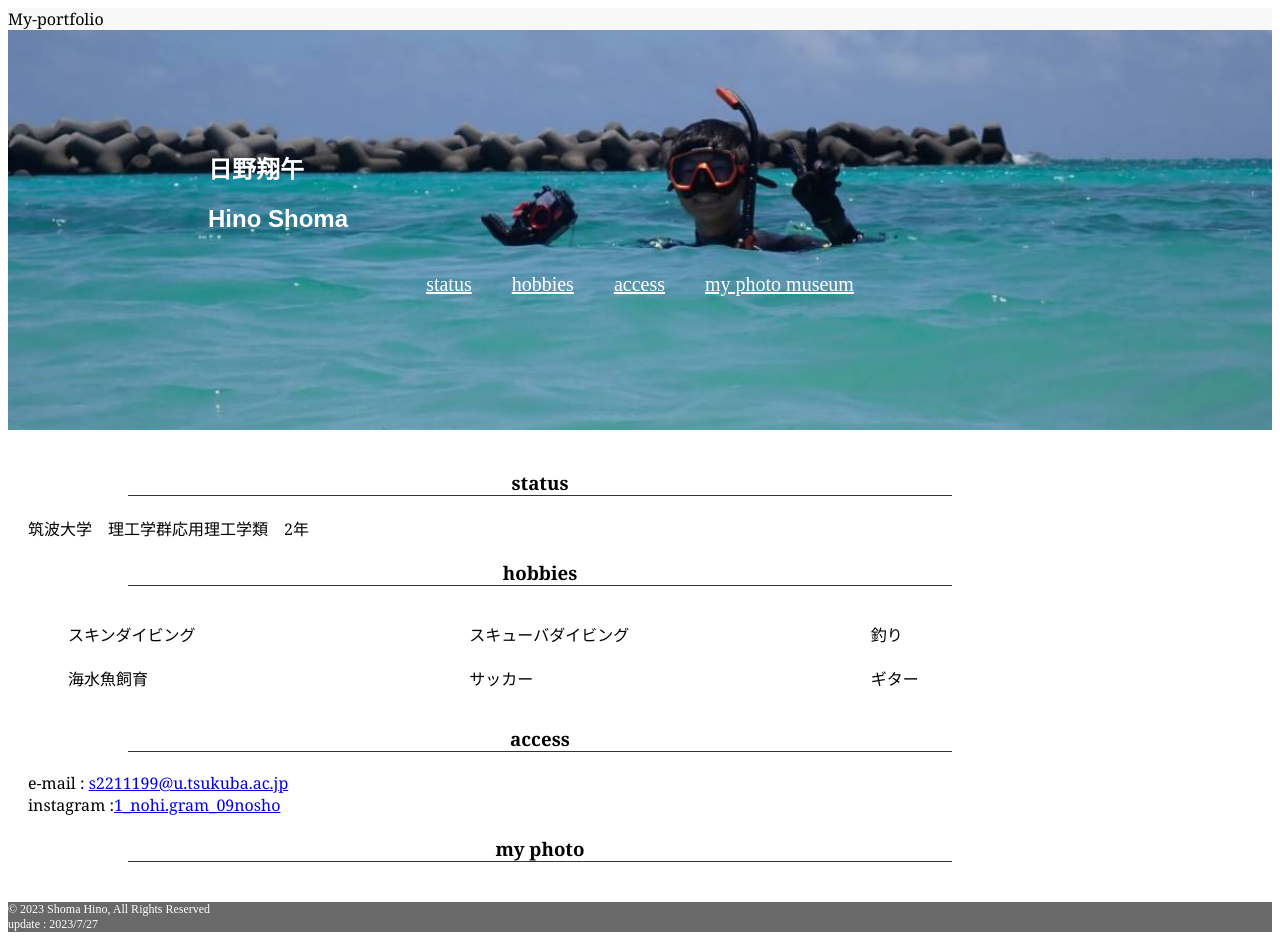
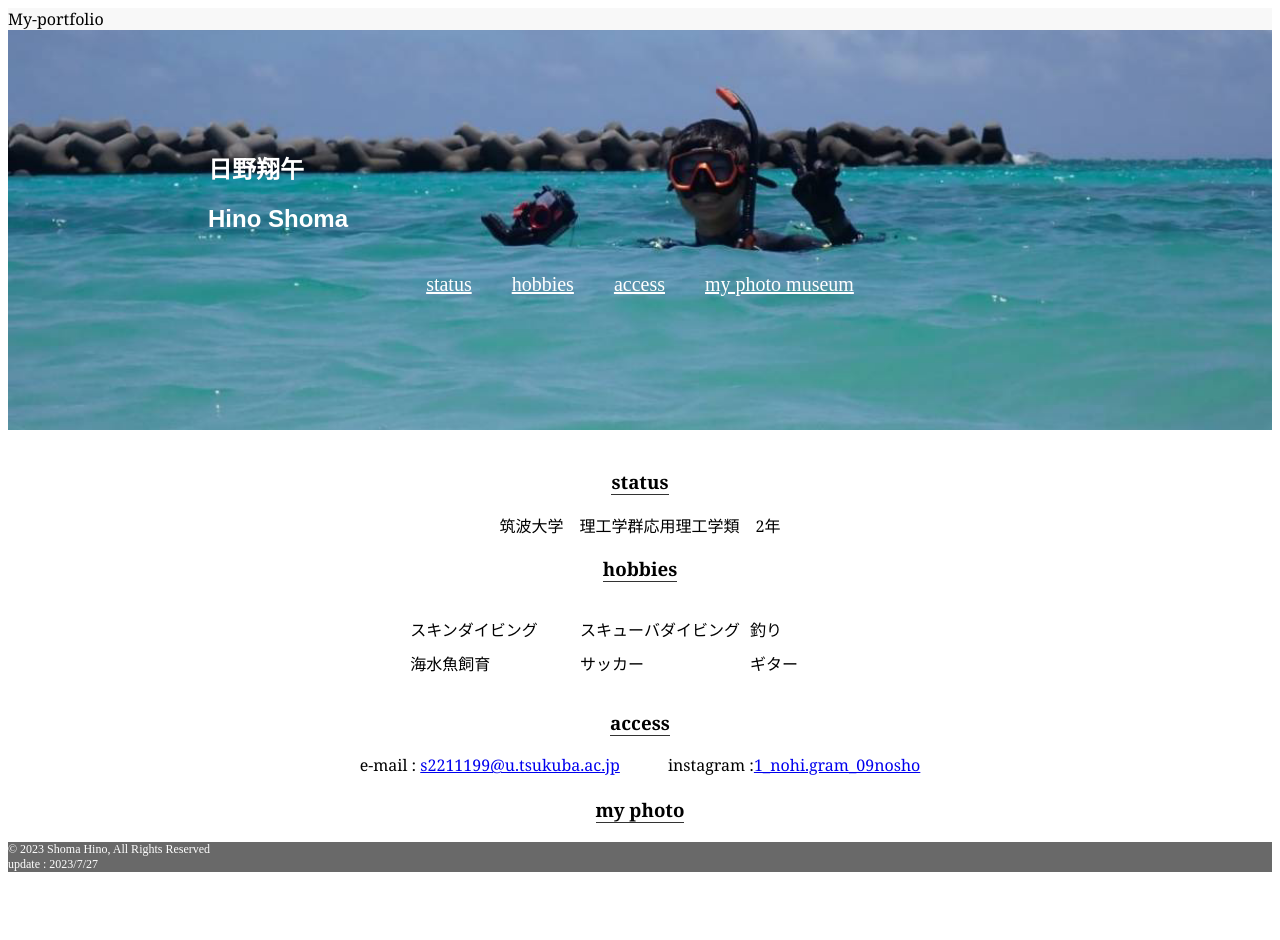
Before and after one commit to ShomaHino/my-portfolio, a plain HTML site: page index.html in a window 1280 px wide. After the commit the page ends 880 px from the top, so only its background shows below. Drawn offline with nearby package versions, Linux system fonts and the light colour scheme.

Commit message:
ポートフォリオサイトの開発を進めました

```diff
--- a/index.html
+++ b/index.html
@@ -36,9 +36,14 @@
     <!--メインコンテンツ-->
     <section class="content">
       <div class="content-container">
+        <div class="area-container">
           <h3 class="area" id="area1">status</h3>
-        <div>筑波大学　理工学群応用理工学類　2年</div>
+        </div>
+        <div id="status-item">筑波大学　理工学群応用理工学類　2年</div>
+        <div class="area-container">
           <h3 class="area" id="area2">hobbies</h3>
+        </div>
+        <div class="area-container">
           <ul class="hobby-container">
             <li class="hobby-item">スキンダイビング</li>
             <li class="hobby-item">スキューバダイビング</li>
@@ -47,7 +52,11 @@
             <li class="hobby-item">サッカー</li>
             <li class="hobby-item">ギター</li>
           </ul>
+        </div>
+        <div class="area-container">
           <h3 class="area" id="area3">access</h3>
+        </div>
+        <div class="area-container">
           <span
             >e-mail :
             <a href="mailto:s2211199@u.tsukuba.ac.jp"
@@ -60,8 +69,11 @@
               >1_nohi.gram_09nosho</a
             ></span
           >
+        </div>
+        <div class="area-container">
           <h3 class="area" id="area4">my photo</h3>
-        <!--スペースで改行されてる  -->
+        </div>
+        <!--スペースで改行されてる  hottoitaranaotta -->
       </div>
     </section>
     <script src="main.js"></script>
--- a/style.css
+++ b/style.css
@@ -49,7 +49,7 @@ li {
 }
 
 .content {
-  margin: 20px;
+  margin-top: 20px;
   font-family: Georgia, "Times New Roman", Times, serif;
 }
 
@@ -58,22 +58,27 @@ li {
   justify-content: center;
   flex-direction: column;
 }
+.area-container {
+  display: flex;
+  justify-content: center;
+}
+
 .area {
   text-align: center;
 }
+
 h3 {
   border-bottom: 0.1rem /*remも単位*/ solid #333;
-  margin: 20px 300px;
+}
+
+#status-item {
+  text-align: center;
 }
 
 .hobby-container {
   display: grid;
   grid-template-columns: 1fr 1fr 1fr;
-  gap: 20px;
-}
-
-.area {
-  margin-left: 100px;
+  gap: 10px;
 }
 
 footer {
```
Lines whose indentation alone changed are shown as unchanged.
